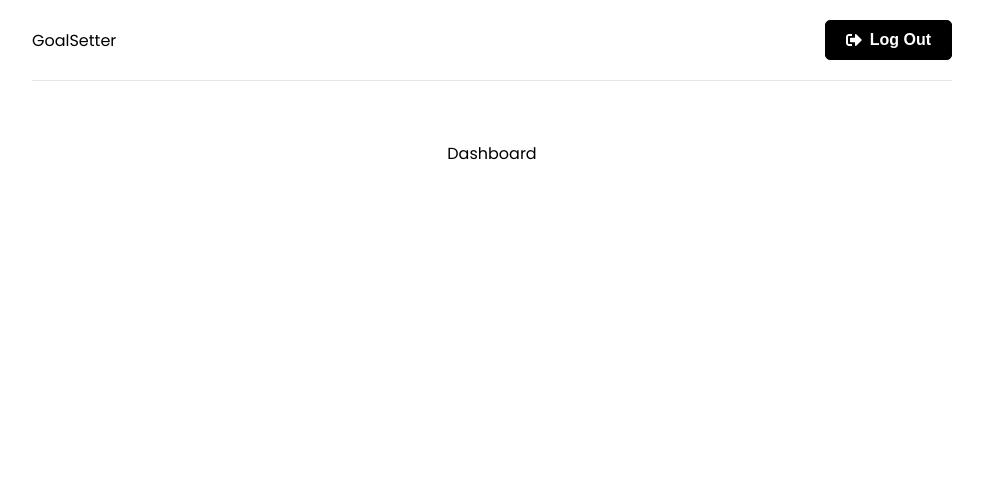
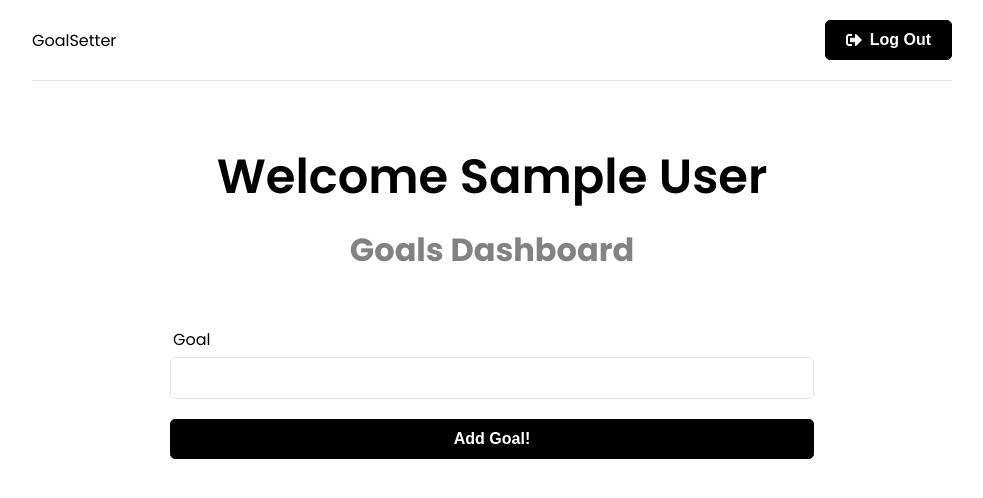
Before and after one commit to stone-com/mern-goals-app, a React (Create React App) app in the folder frontend/: page / in a window 1280 px wide. Shown: the top 498 px of the page, without its empty margins (148-1131 px from the left). Built offline with nearby package versions, Linux system fonts and the light colour scheme; sample sign-in values are in the browser's storage.

Commit message:
Added goal form on dashboard

```diff
--- a/frontend/src/app/store.js
+++ b/frontend/src/app/store.js
@@ -1,8 +1,10 @@
 import { configureStore } from '@reduxjs/toolkit';
 import authReducer from '../features/auth/authSlice';
+import goalReducer from '../features/goals/goalSlice';
 
 export const store = configureStore({
   reducer: {
     auth: authReducer,
+    goals: goalReducer,
   },
 });
--- /dev/null
+++ b/frontend/src/components/GoalForm.jsx
@@ -0,0 +1,33 @@
+import { useState } from 'react';
+import { useSelector, useDispatch } from 'react-redux';
+
+const GoalForm = () => {
+  const [text, setText] = useState('');
+
+  const onSubmit = (e) => {
+    e.preventDefault();
+  };
+
+  return (
+    <section className='form'>
+      <form onSubmit={onSubmit}>
+        <div className='form-group'>
+          <label htmlFor='text'>Goal</label>
+          <input
+            type='text'
+            value={text}
+            name='text'
+            id='text'
+            onChange={(e) => setText(e.target.value)}
+          />
+        </div>
+        <div className='form-group'>
+          <button className='btn btn-block' type='submit'>
+            Add Goal!
+          </button>
+        </div>
+      </form>
+    </section>
+  );
+};
+export default GoalForm;
--- /dev/null
+++ b/frontend/src/features/goals/goalSlice.js
@@ -0,0 +1,21 @@
+import { createSlice, createAsyncThunk } from '@reduxjs/toolkit';
+
+const initialState = {
+  goals: [],
+  isError: false,
+  isLoading: false,
+  isSuccess: false,
+  message: '',
+};
+
+const goalSlice = createSlice({
+  name: 'goal',
+  initialState,
+  reducers: {
+    reset: (state) => initialState,
+  },
+});
+
+export const { reset } = goalSlice.actions;
+
+export default goalSlice.reducer;
--- a/frontend/src/pages/Dashboard.jsx
+++ b/frontend/src/pages/Dashboard.jsx
@@ -1,4 +1,27 @@
+import { useEffect } from 'react';
+import { useNavigate } from 'react-router-dom';
+import { useSelector } from 'react-redux';
+import GoalForm from '../components/GoalForm';
+
 const Dashboard = () => {
-  return <div>Dashboard</div>;
+  const navigate = useNavigate();
+  const { user } = useSelector((state) => state.auth);
+
+  // Redirect to login page if user is not logged in
+  useEffect(() => {
+    if (!user) {
+      navigate('/login');
+    }
+  }, [user, navigate]);
+
+  return (
+    <>
+      <section className='heading'>
+        <h1>Welcome {user && user.name}</h1>
+        <p>Goals Dashboard</p>
+      </section>
+      <GoalForm />
+    </>
+  );
 };
 export default Dashboard;
```
Also changed, not shown: frontend/src/features/goals/goalService.js (added).
